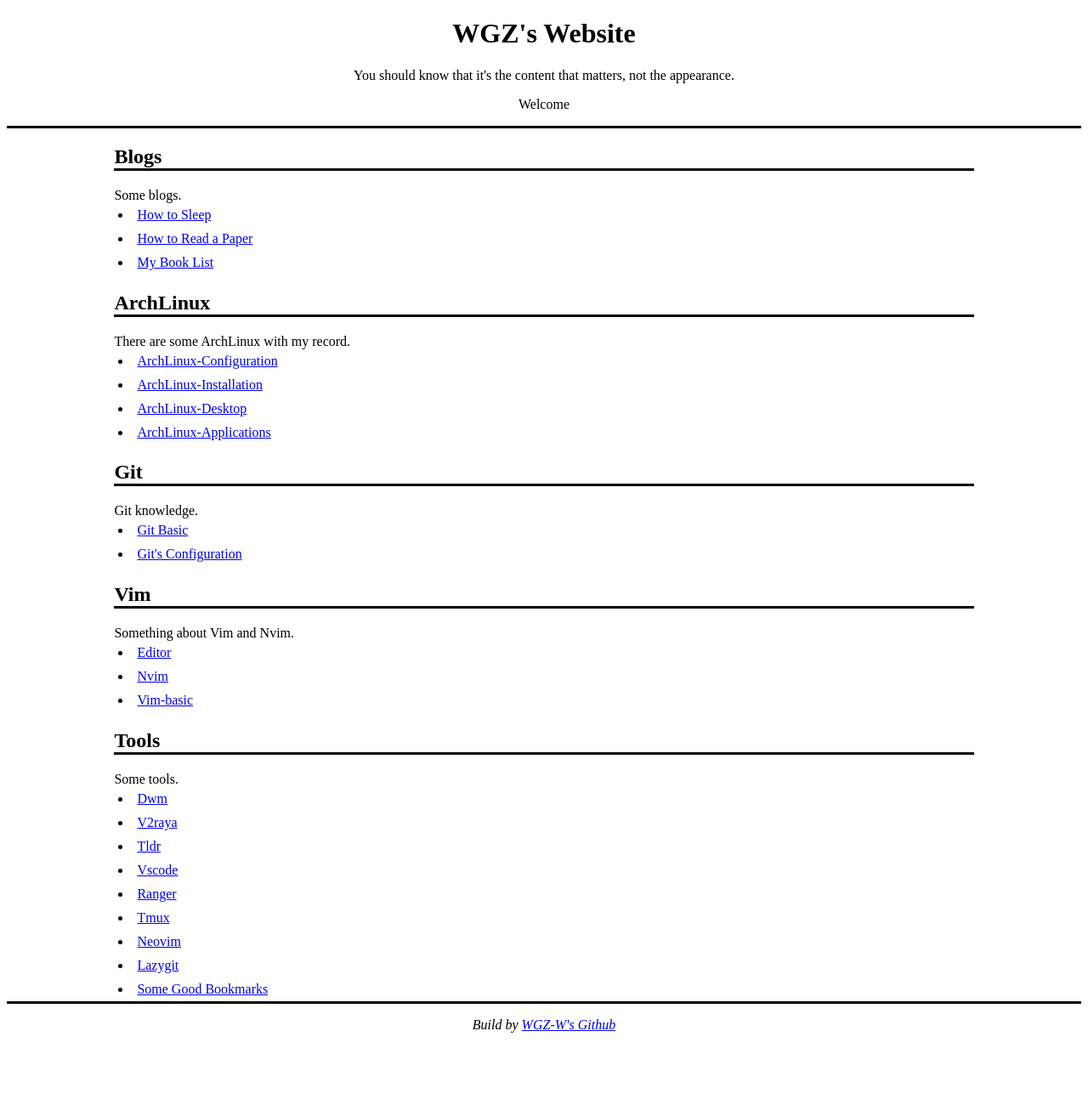
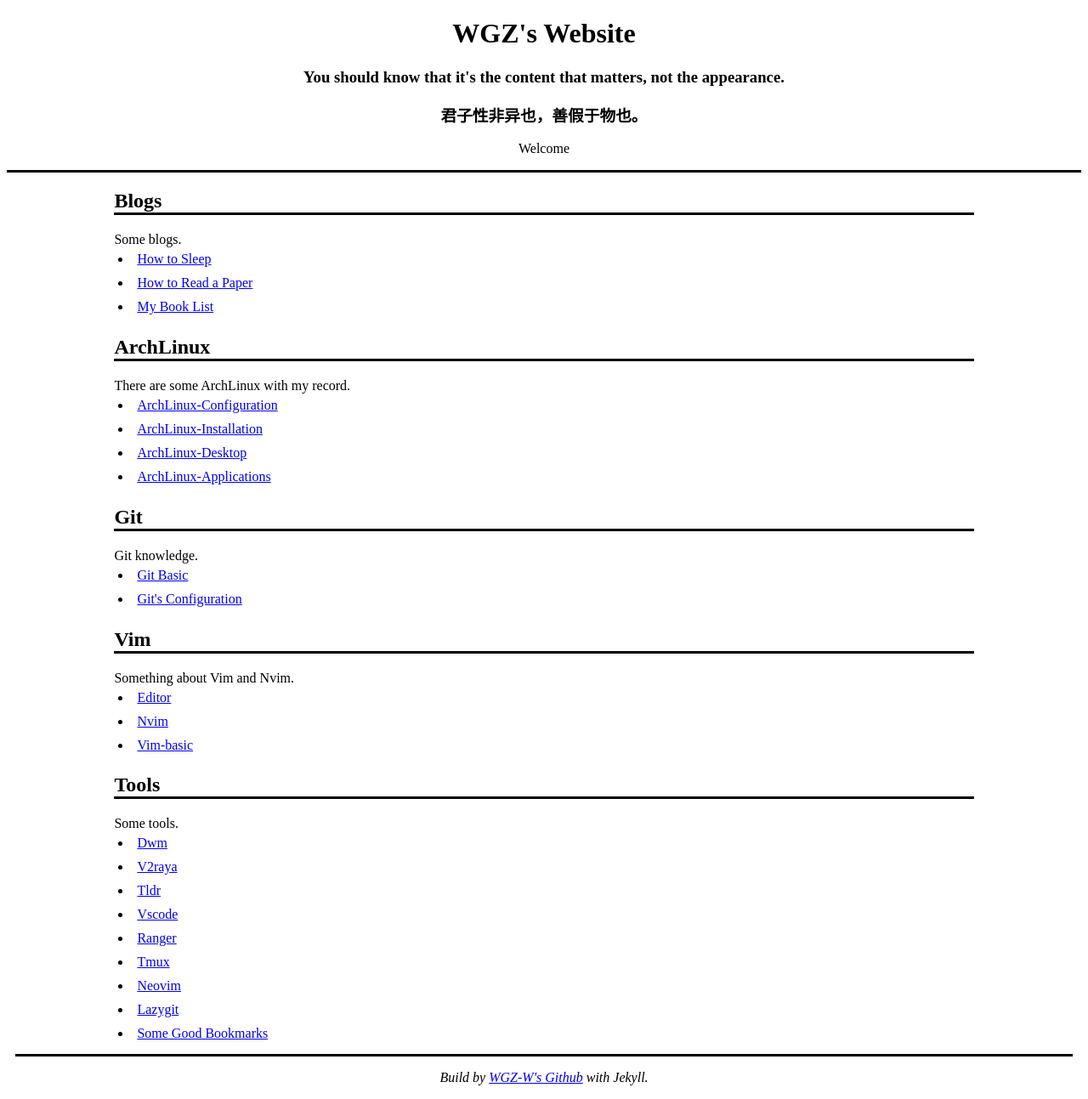
Before and after one commit to WGZ-W/wgz-w.github.io, a Jekyll site: the page built from index.html, in a window 1280 px wide. Shown: the whole page at 85% size. Built offline with Jekyll 4.4.1, drawn with Linux system fonts in a browser that asks for light colours; before the commit the page ends 1231 px from its top, so only the background shows below that.

Commit message:
fix the margin of components

```diff
--- a/assets/css/zsh-style.css
+++ b/assets/css/zsh-style.css
@@ -40,16 +40,17 @@
 .footer {
     border-top-style: solid;
     text-align: center;
+    margin: 10px;
 }
 
 .topnav {
     border-bottom-style: dotted;
     padding: auto;
-    margin: auto;
+    margin: 10px;
 }
 
 .bottomnav {
     border-top-style: dotted;
     padding: auto;
-    margin: auto;
+    margin: 10px;
 }
--- a/index.html
+++ b/index.html
@@ -8,7 +8,8 @@
 
 <div class="header">
     <h1 style="border: none;">WGZ's Website</h1>
-    <p>You should know that it's the content that matters, not the appearance.</p>
+    <h3>You should know that it's the content that matters, not the appearance.</h3>
+    <h3>君子性非异也，善假于物也。</h3>
     <p>Welcome</p>
 </div>
 
@@ -23,5 +24,6 @@
 <div class="footer">
     <p><i>Build by
         <a href="https://github.com/WGZ-W/" target="_blank">WGZ-W's Github</a>
+        with Jekyll.
     </i></p>
 </div>
```
